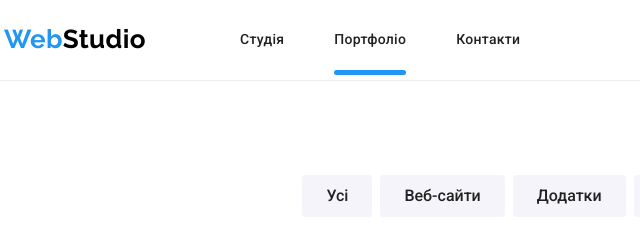
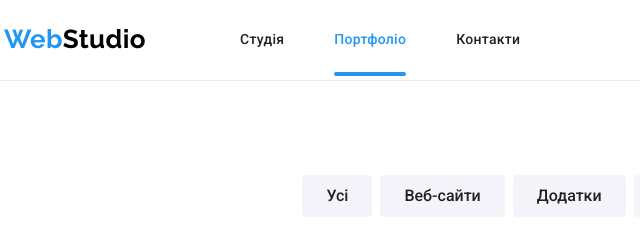
Before and after one commit to ZhiganoviIvan224/goit-markup-hw-05, a plain HTML site: page portfolio.html in a window 1280 px wide. Shown: the top 240 px of the page, 51-691 px from the left. Drawn offline with nearby package versions, Linux system fonts and the light colour scheme.

Commit message:
07.11.2022

```diff
--- a/css/portfolio.css
+++ b/css/portfolio.css
@@ -145,27 +145,32 @@ body {
       color: var(--accent-color);
     }
 
-    .site-nav .active::after
-    {
-      content: '';
+    .site-nav .active::after{
       position: absolute;
-      bottom: 0px;
       left: 0px;
-      display: block;
+      bottom: -1px;
+      content: "";
+
       width: 100%;
-      height: 5px;
-      border-radius: 4px;
+      height: 4px;
+
+      border-radius: 2px;
       background-color: var(--accent-color);
+      /*opacity: ;*/
+
+  }
+
+
+  .site-nav .active{
+      color: var(--accent-color);
+  }
+
+  /*.active::after,
+  .active:hover::after,
+  .active:focus::after {
       opacity: 1;
-
-      visibility: visible;
-      transition: 250ms cubic-bezier(0.4, 0, 0.2, 1);
-    }
-    .active::after,
-    .active:hover::after,
-    .active:focus::after{
-      opacity: 1;
-    }
+  }
+  */
 
 
     .site-nav .link:hover,
--- a/css/styles.css
+++ b/css/styles.css
@@ -131,27 +131,32 @@ body {
       color: var(--accent-color);
     }
 
-    .site-nav .active::after
-    {
-      content: '';
+    .site-nav .active::after{
       position: absolute;
-      bottom: 0px;
       left: 0px;
-      display: block;
+      bottom: -1px;
+      content: "";
+
       width: 100%;
-      height: 5px;
-      border-radius: 4px;
+      height: 4px;
+
+      border-radius: 2px;
       background-color: var(--accent-color);
+      /*opacity: ;*/
+
+  }
+
+
+  .site-nav .active{
       color: var(--accent-color);
+  }
+
+  /*.active::after,
+  .active:hover::after,
+  .active:focus::after {
       opacity: 1;
-      visibility: visible;
-      transition: 250ms cubic-bezier(0.4, 0, 0.2, 1);
-    }
-    .active::after,
-    .active:hover::after,
-    .active:focus::after{
-      opacity: 1;
-    }
+  }
+  */
 
 
     .site-nav .link:hover,
```
